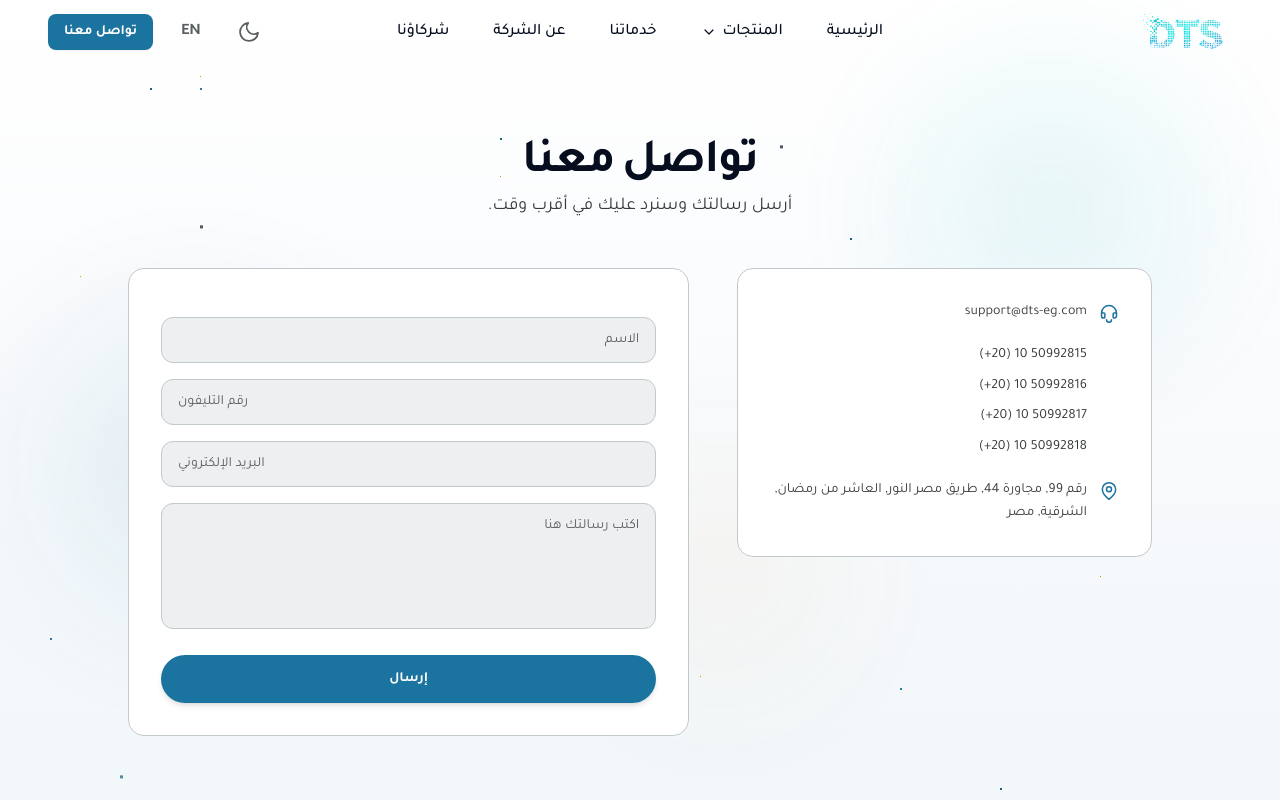
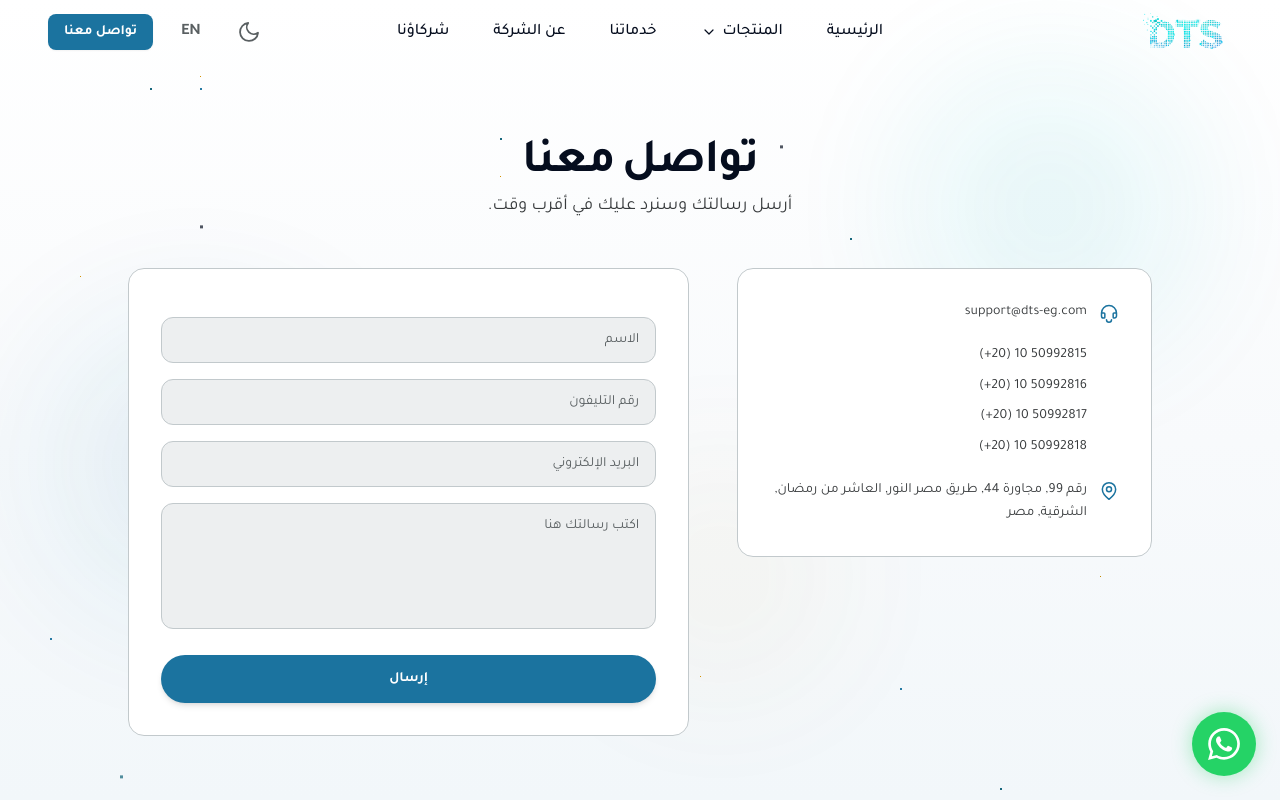
Before and after one commit to MohammedAshraf2006/DTS-WEB-V2, a Vue app: page /contact in a window 1280 px wide. Shown: the top 800 px of the page. Built offline with nearby package versions, Linux system fonts and the light colour scheme.

Commit message:
WAVE 2 92%

```diff
--- a/src/App.vue
+++ b/src/App.vue
@@ -1,9 +1,11 @@
 <script setup>
 import { RouterView } from 'vue-router'
 import AppLoader from '@/components/AppLoader.vue'
+import WhatsAppFloat from '@/components/WhatsAppFloat.vue'
 </script>
 
 <template>
   <AppLoader />
   <RouterView />
+  <WhatsAppFloat />
 </template>
--- a/src/components/AppFooter.vue
+++ b/src/components/AppFooter.vue
@@ -120,7 +120,7 @@
             {{ t('common.footer.helpTitle') }}
           </h3>
           <ul class="mt-5 space-y-3 text-[15px]">
-            <li>
+            <li class="flex flex-col items-start">
               <button
                 type="button"
                 class="text-start text-text-muted transition-colors hover:text-text-base"
@@ -132,12 +132,13 @@
               <a
                 v-if="revealed.support"
                 :href="`mailto:${t('common.footer.supportEmail')}`"
-                class="mt-1 block text-sm font-semibold text-primary"
+                dir="ltr"
+                class="mt-1 text-sm font-semibold text-primary [unicode-bidi:isolate]"
               >
                 {{ t('common.footer.supportEmail') }}
               </a>
             </li>
-            <li>
+            <li class="flex flex-col items-start">
               <button
                 type="button"
                 class="text-start text-text-muted transition-colors hover:text-text-base"
@@ -149,7 +150,8 @@
               <a
                 v-if="revealed.sales"
                 :href="`mailto:${t('common.footer.salesEmail')}`"
-                class="mt-1 block text-sm font-semibold text-primary"
+                dir="ltr"
+                class="mt-1 text-sm font-semibold text-primary [unicode-bidi:isolate]"
               >
                 {{ t('common.footer.salesEmail') }}
               </a>
@@ -167,7 +169,7 @@
               <a
                 :href="`tel:${String(num).replace(/[^\d+]/g, '')}`"
                 dir="ltr"
-                class="inline-block text-[15px] text-text-muted transition-colors hover:text-text-base"
+                class="inline-block text-[15px] text-text-muted transition-colors hover:text-text-base [unicode-bidi:isolate]"
               >
                 {{ num }}
               </a>
--- /dev/null
+++ b/src/components/WhatsAppFloat.vue
@@ -0,0 +1,27 @@
+<script setup>
+import { useI18n } from 'vue-i18n'
+
+const { t } = useI18n()
+</script>
+
+<template>
+  <a
+    :href="t('common.whatsapp.href')"
+    target="_blank"
+    rel="noopener noreferrer"
+    class="group fixed bottom-4 right-4 z-50 rounded-full bg-[#25D366] p-3 text-white shadow-[0_0_20px_rgba(37,211,102,0.4)] transition-all duration-300 hover:-translate-y-1 hover:bg-[#20bd5a] hover:shadow-[0_0_30px_rgba(37,211,102,0.6)] md:bottom-6 md:right-6 md:p-4"
+    :aria-label="t('common.whatsapp.label')"
+  >
+    <svg
+      xmlns="http://www.w3.org/2000/svg"
+      viewBox="0 0 24 24"
+      fill="currentColor"
+      class="h-8 w-8"
+      aria-hidden="true"
+    >
+      <path
+        d="M.057 24l1.687-6.163c-1.041-1.804-1.588-3.849-1.587-5.946.003-6.556 5.338-11.891 11.893-11.891 3.181.001 6.167 1.24 8.413 3.488 2.245 2.248 3.481 5.236 3.48 8.414-.003 6.557-5.338 11.892-11.893 11.892-1.99-.001-3.951-.5-5.688-1.448l-6.305 1.654zm6.597-3.807c1.676.995 3.276 1.591 5.392 1.592 5.448 0 9.886-4.434 9.889-9.885.002-5.462-4.415-9.89-9.881-9.892-5.452 0-9.887 4.434-9.889 9.884-.001 2.225.651 3.891 1.746 5.634l-.999 3.648 3.742-.981zm11.387-5.464c-.074-.124-.272-.198-.57-.347-.297-.149-1.758-.868-2.031-.967-.272-.099-.47-.149-.669.149-.198.297-.768.967-.941 1.165-.173.198-.347.223-.644.074-.297-.149-1.255-.462-2.39-1.475-.883-.788-1.48-1.761-1.653-2.059-.173-.297-.018-.458.13-.606.134-.133.297-.347.446-.521.151-.172.2-.296.3-.495.099-.198.05-.372-.025-.521-.075-.148-.669-1.611-.916-2.206-.242-.579-.487-.501-.669-.51l-.57-.01c-.198 0-.52.074-.792.372s-1.04 1.016-1.04 2.479 1.065 2.876 1.213 3.074c.149.198 2.095 3.2 5.076 4.487.709.306 1.263.489 1.694.626.712.226 1.36.194 1.872.118.571-.085 1.758-.719 2.006-1.413.248-.695.248-1.29.173-1.414z"
+      />
+    </svg>
+  </a>
+</template>
--- a/src/components/contact/ContactForm.vue
+++ b/src/components/contact/ContactForm.vue
@@ -17,7 +17,7 @@
 } = useContactForm()
 
 const fieldClass =
-  'w-full rounded-xl border bg-surface px-4 py-3 text-sm text-text-base outline-none transition-colors placeholder:text-text-subtle focus:border-primary'
+  'w-full rounded-xl border bg-surface px-4 py-3 text-start text-sm text-text-base outline-none transition-colors placeholder:text-text-subtle focus:border-primary'
 </script>
 
 <template>
@@ -62,8 +62,8 @@
     <div>
       <input
         v-model="form.phone"
-        type="tel"
-        dir="ltr"
+        type="text"
+        inputmode="tel"
         :placeholder="t('contact.fields.phone')"
         :class="[fieldClass, errors.phone ? 'border-danger' : 'border-border']"
         autocomplete="tel"
@@ -75,7 +75,6 @@
       <input
         v-model="form.email"
         type="email"
-        dir="ltr"
         :placeholder="t('contact.fields.email')"
         :class="[fieldClass, errors.email ? 'border-danger' : 'border-border']"
         autocomplete="email"
--- a/src/locales/ar/common.json
+++ b/src/locales/ar/common.json
@@ -43,6 +43,10 @@
     "numbers": ["(+20) 10 50992815", "(+20) 10 50992816", "(+20) 10 50992817", "(+20) 10 50992818"],
     "rights": "جميع الحقوق محفوظة"
   },
+  "whatsapp": {
+    "label": "تواصل عبر واتساب",
+    "href": "https://wa.me/201050992817"
+  },
   "buttons": {
     "learnMore": "اعرف أكتر",
     "contactUs": "تواصل معنا",
--- a/src/locales/en/common.json
+++ b/src/locales/en/common.json
@@ -43,6 +43,10 @@
     "numbers": ["(+20) 10 50992815", "(+20) 10 50992816", "(+20) 10 50992817", "(+20) 10 50992818"],
     "rights": "All rights reserved"
   },
+  "whatsapp": {
+    "label": "Chat on WhatsApp",
+    "href": "https://wa.me/201050992817"
+  },
   "buttons": {
     "learnMore": "Learn more",
     "contactUs": "Contact Us",
--- a/src/views/ContactView.vue
+++ b/src/views/ContactView.vue
@@ -28,7 +28,8 @@
               <AppIcon name="support" class="mt-0.5 h-5 w-5 shrink-0 text-primary" />
               <a
                 :href="`mailto:${t('common.footer.supportEmail')}`"
-                class="transition-colors hover:text-primary"
+                dir="ltr"
+                class="inline-block transition-colors hover:text-primary [unicode-bidi:isolate]"
               >
                 {{ t('common.footer.supportEmail') }}
               </a>
@@ -39,7 +40,7 @@
                   <a
                     :href="`tel:${String(num).replace(/[^\d+]/g, '')}`"
                     dir="ltr"
-                    class="inline-block transition-colors hover:text-primary"
+                    class="inline-block transition-colors hover:text-primary [unicode-bidi:isolate]"
                   >
                     {{ num }}
                   </a>
```
Also changed, not shown: plans/status.md (+2 -2 lines), plans/wave-04-forms-integrations.md (+5 -3 lines), plans/README.md, 4 other files (tests, documents, lock files or other folders).
